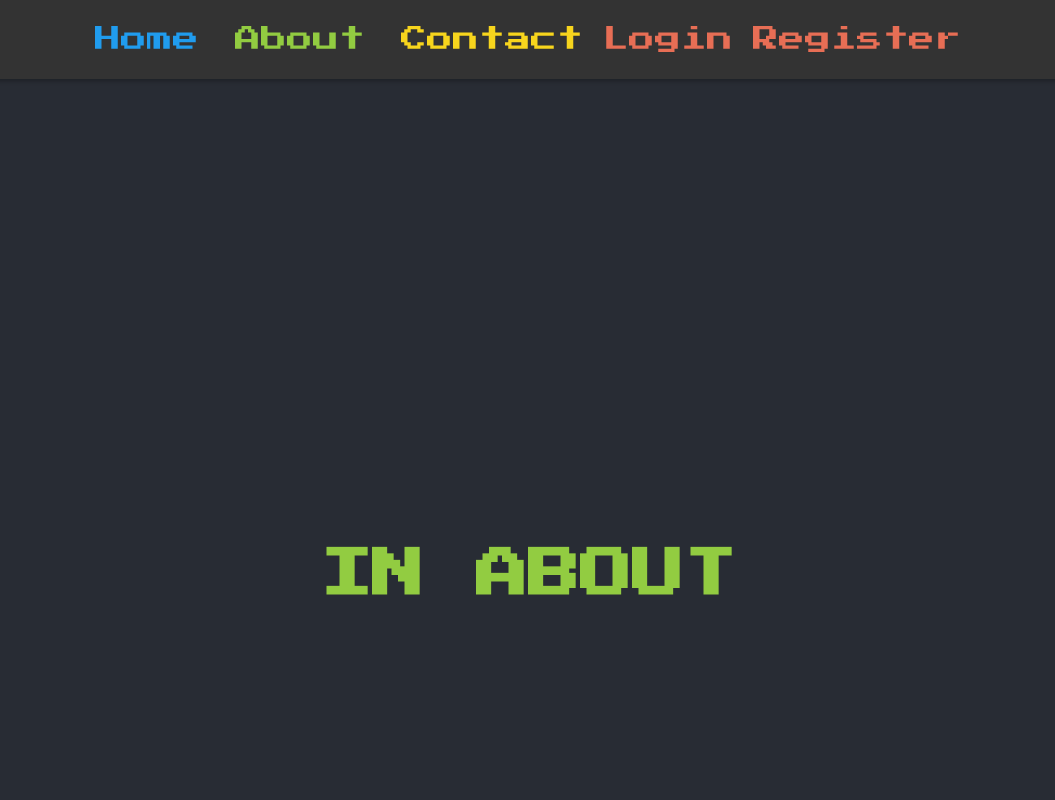
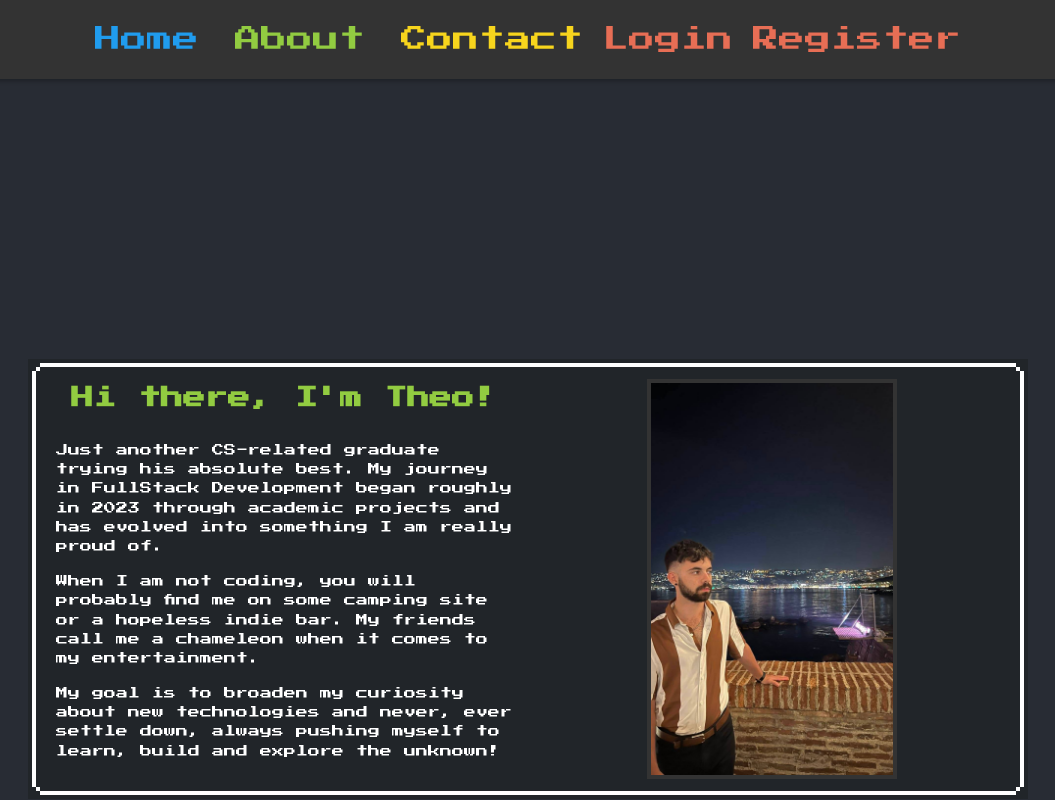
Before and after one commit to TheoAdal/my-site, a React (Create React App) app: page /about in a window 1280 px wide. Shown: the top 800 px of the page, without its empty margins (112-1167 px from the left). Built offline with nearby package versions, Linux system fonts and the light colour scheme.

Commit message:
added more on About page

```diff
--- a/src/Topbar/Topbar.js
+++ b/src/Topbar/Topbar.js
@@ -12,7 +12,6 @@ export default function Topbar() {
   const user = useSelector((state) => state.auth.user); //user info from Redux
 
   return (
-    <div>
       <nav className="top-nav">
         <div className="center-nav">
           <Link className="nes-text is-primary" to="/">Home</Link>
@@ -34,6 +33,5 @@ export default function Topbar() {
           </>
         )}
       </nav>
-    </div>
   );
 }
--- /dev/null
+++ b/src/components/AboutPage/About.css
@@ -0,0 +1,43 @@
+.about-container {
+  display: flex;
+  align-items: center;     /* center vertically */
+  justify-content: center; /* center horizontally */
+  flex-wrap: wrap;         /* responsive on small screens */
+  max-width: 1000px;
+  margin: 3rem auto;
+  padding: 2rem;
+}
+
+.about-text {
+  flex: 1;
+  min-width: 280px;
+  margin-right: 2rem;
+  line-height: 1.6;
+}
+
+.about-text h1 {
+  margin-bottom: 1.5rem;
+  font-size: 1.4rem;
+}
+
+.about-text p {
+  text-align: left;
+  margin-bottom: 1rem;
+  font-size: 0.75rem;
+}
+
+.about-photo {
+  flex: 1;
+  min-width: 250px;
+  display: flex;
+  justify-content: center;
+}
+
+.avatar {
+  width: 250px;
+  height: 400px;
+  object-fit: cover;
+  /* circle shape for an avatar*/
+  /* border-radius: 50%; */
+  border: 4px solid #333;
+}
--- a/src/components/AboutPage/About.js
+++ b/src/components/AboutPage/About.js
@@ -1,10 +1,40 @@
 import React from "react";
+import "./About.css"; // import styles
+
+import photoprofile from "../../images/profilephoto.jpg"
 
 function About() {
+  return (
+    <div className="nes-container is-rounded is-dark about-container">
+      {/* Left side - text */}
+      <div className="about-text">
+        <h1 className="nes-text is-success">Hi there, I'm Theo!</h1>
+        <p>
+          Just another CS-related graduate trying his absolute best. My journey
+          in FullStack Development began roughly in 2023 through academic
+          projects and has evolved into something I am really proud of.
+        </p>
+        <p>
+          When I am not coding, you will probably find me on some camping site
+          or a hopeless indie bar. My friends call me a chameleon when it comes
+          to my entertainment.
+        </p>
+        <p>
+          My goal is to broaden my curiosity about new technologies and never,
+          ever settle down, always pushing myself to learn, build and explore
+          the unknown!
+        </p>
+      </div>
 
-  return (
-    <div className="">
-      <h1 className="nes-text is-success">IN ABOUT</h1>
+      {/* Right side - avatar */}
+      <div className="about-photo">
+        {/* Replace src with your image later */}
+        <img
+          src={photoprofile}
+          alt=""
+          className="avatar"
+        />
+      </div>
     </div>
   );
 }
--- a/src/components/LoginPage/Login.css
+++ b/src/components/LoginPage/Login.css
@@ -13,7 +13,7 @@
   border-radius: 10px;
   box-shadow: 0 0 8px rgba(0, 0, 0, 0.08);
   max-width: 400px;   /* NES.css sweet spot */
-  min-height: 599px;
+  min-height: 500px;
 
   .Auth-form-title {
     text-align: center;
@@ -25,7 +25,7 @@
     margin-bottom:20px;
 
     .input{
-    width: 328px;
+    width: 320px;
     height: 68px;
     }
   }
@@ -34,10 +34,13 @@
 
   .form-group {
     color:#000000;
-    label {
+    font-size: 15px;
+    /* margin: 20px; */
+    /* font-size: 0.80rem; */
+    /* label {
       font-weight: 600;
       margin-bottom: 0.5rem;
-    }
+    } */
 
     input {
       width: 100%;
@@ -49,13 +52,12 @@
   }
 
   .options {
-    margin-top: 1rem;
+    margin-top: 0rem;
     text-align: center;
 
     a {
-      color: #495af1;
       text-decoration: underline;
-      font-size: 0.95rem;
+      font-size: 0.80rem;
     }
   }
 
--- a/src/components/LoginPage/Login.js
+++ b/src/components/LoginPage/Login.js
@@ -98,7 +98,6 @@ const Login = () => {
             />
           </div>
         </div>
-        <div className="d-grid gap-2 mt-3">
           <button
             type="submit"
             className="nes-btn is-success btn-primary"
@@ -106,11 +105,10 @@ const Login = () => {
           >
             {loading ? "Logging in..." : "Log In"}
           </button>
-        </div>
         {errorMessage && <div style={{ color: "red" }}>{errorMessage}</div>}{" "}
         <div className="form-group mt-2">
           Don't you have an account?
-          <Link to={"/register"}>Register</Link>
+          <a href="/register"> Register</a>
         </div>
         <div className="options">
           <a href="/forgot-password">Forgot your password?</a>
```
Also changed, not shown: src/images/profilephoto.jpg (added).
